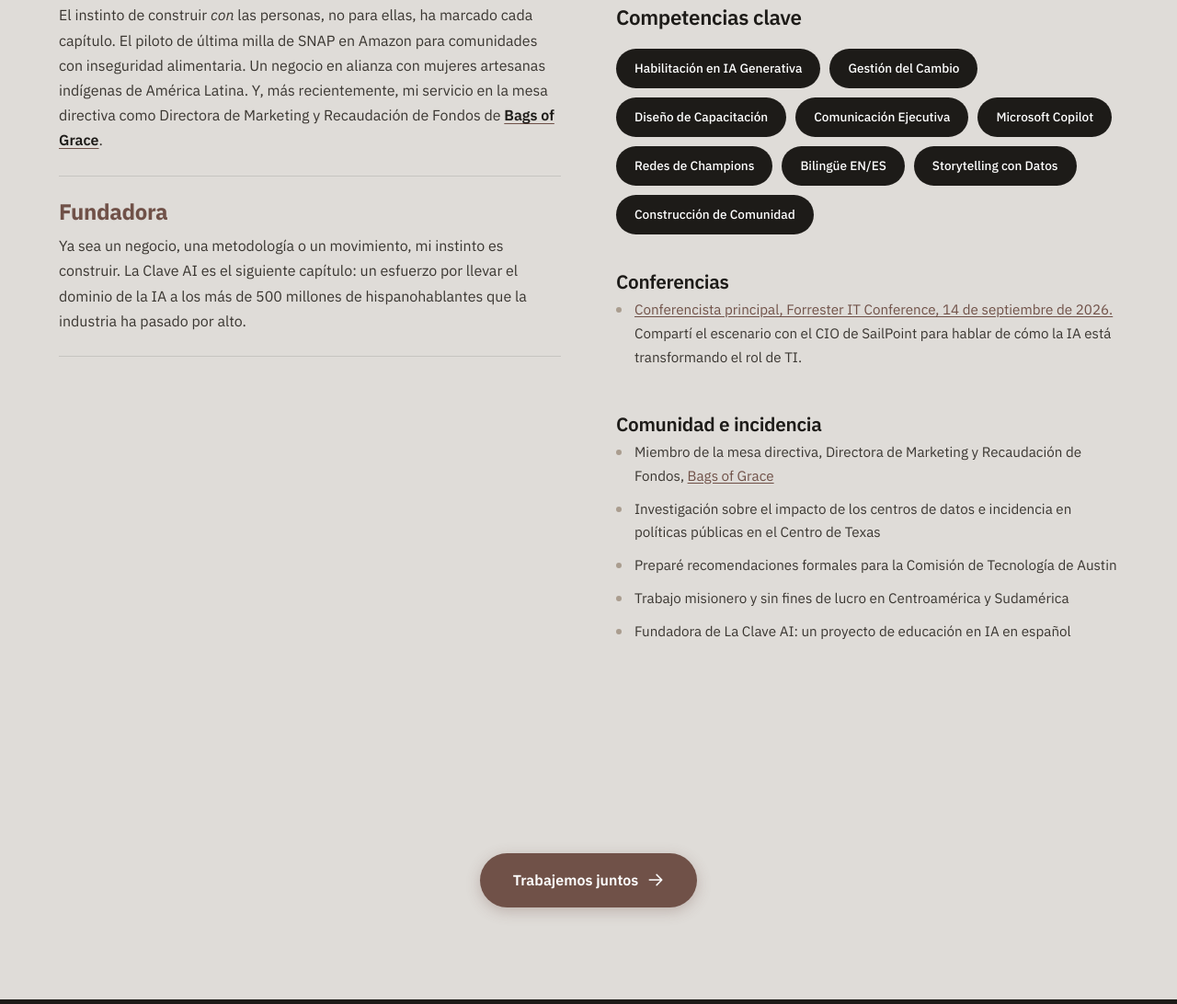
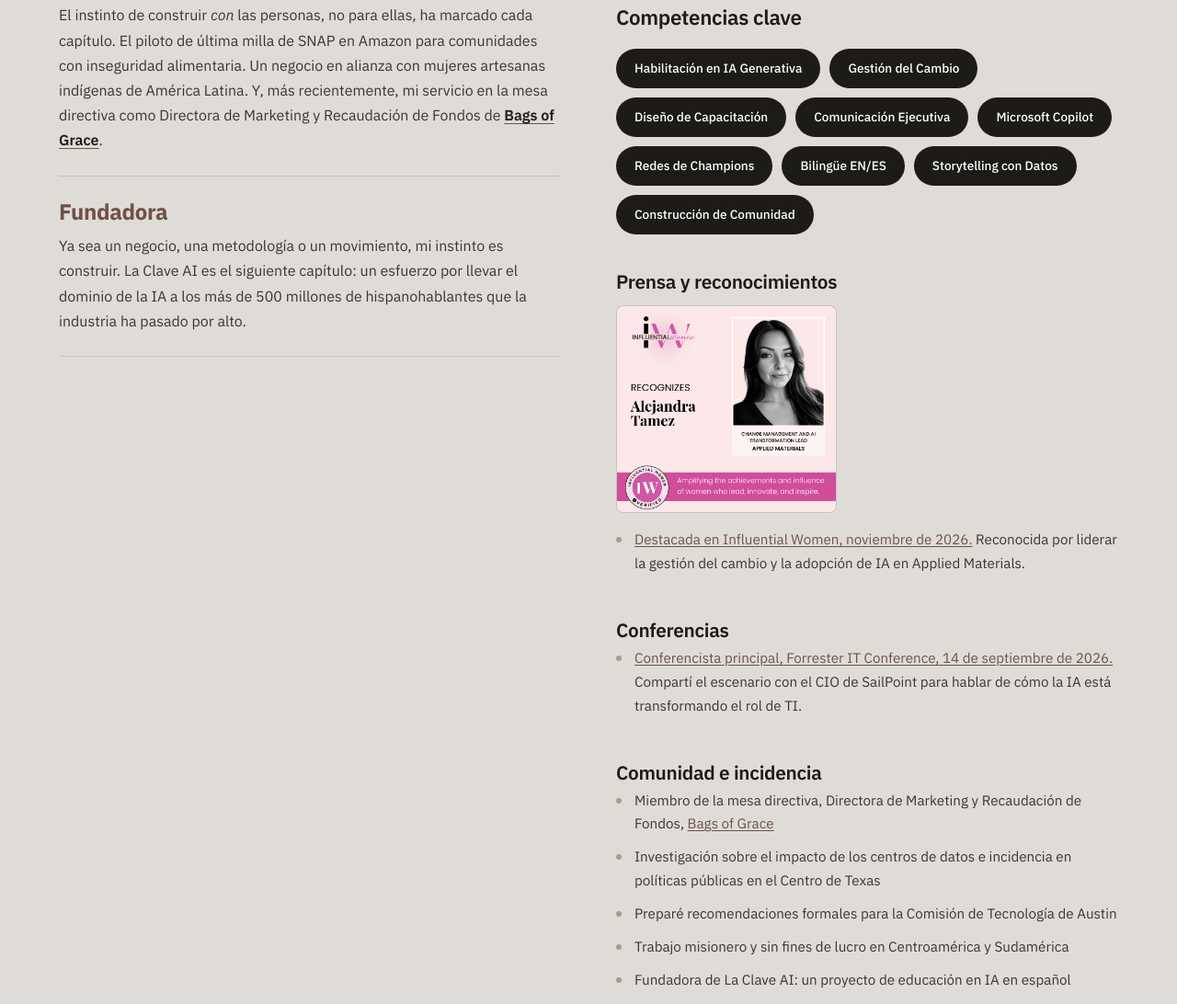
Before and after one commit to Atamez6744/atamez6744.github.io, a plain HTML site: page es/about.html in a window 1280 px wide. Shown: the part 2702-3794 px from the top of the page at 92% size. Drawn offline with Linux system fonts and the light colour scheme.

Commit message:
Add Influential Women feature to About page
Co-Authored-By: Claude Opus 5.5 <noreply@anthropic.com>

```diff
--- a/es/about.html
+++ b/es/about.html
@@ -1257,8 +1257,19 @@
             </div>
           </div>
 
+          <!-- Press & Recognition -->
+          <div class="exp-block" style="margin-top: 40px;">
+            <h3>Prensa y reconocimientos</h3>
+            <a href="https://influentialwomen.com/connect/alejandra-tamez" target="_blank" rel="noopener" style="display: block; max-width: 240px; margin: 12px 0 16px;">
+              <img src="../influential-women-2026.png" alt="Tarjeta de reconocimiento de Influential Women para Alejandra Tamez, líder de gestión del cambio y transformación con IA en Applied Materials" loading="lazy" style="width: 100%; height: auto; border-radius: 8px; border: 1px solid rgba(29,27,24,0.12);">
+            </a>
+            <ul>
+              <li><a href="https://influentialwomen.com/connect/alejandra-tamez" target="_blank" rel="noopener" style="color: var(--terracotta); text-decoration: underline; text-underline-offset: 2px;">Destacada en Influential Women, noviembre de 2026.</a> Reconocida por liderar la gestión del cambio y la adopción de IA en Applied Materials.</li>
+            </ul>
+          </div>
+
           <!-- Speaking -->
-          <div class="exp-block" style="margin-top: 40px;">
+          <div class="exp-block">
             <h3>Conferencias</h3>
             <ul>
               <li><a href="blog/forrester-keynote.html" style="color: var(--terracotta); text-decoration: underline; text-underline-offset: 2px;">Conferencista principal, Forrester IT Conference, 14 de septiembre de 2026.</a> Compartí el escenario con el CIO de SailPoint para hablar de cómo la IA está transformando el rol de TI.</li>
```
Also changed, not shown: about.html (+12 -1 lines), i18n/es.txt, influential-women-2026.png (added).
